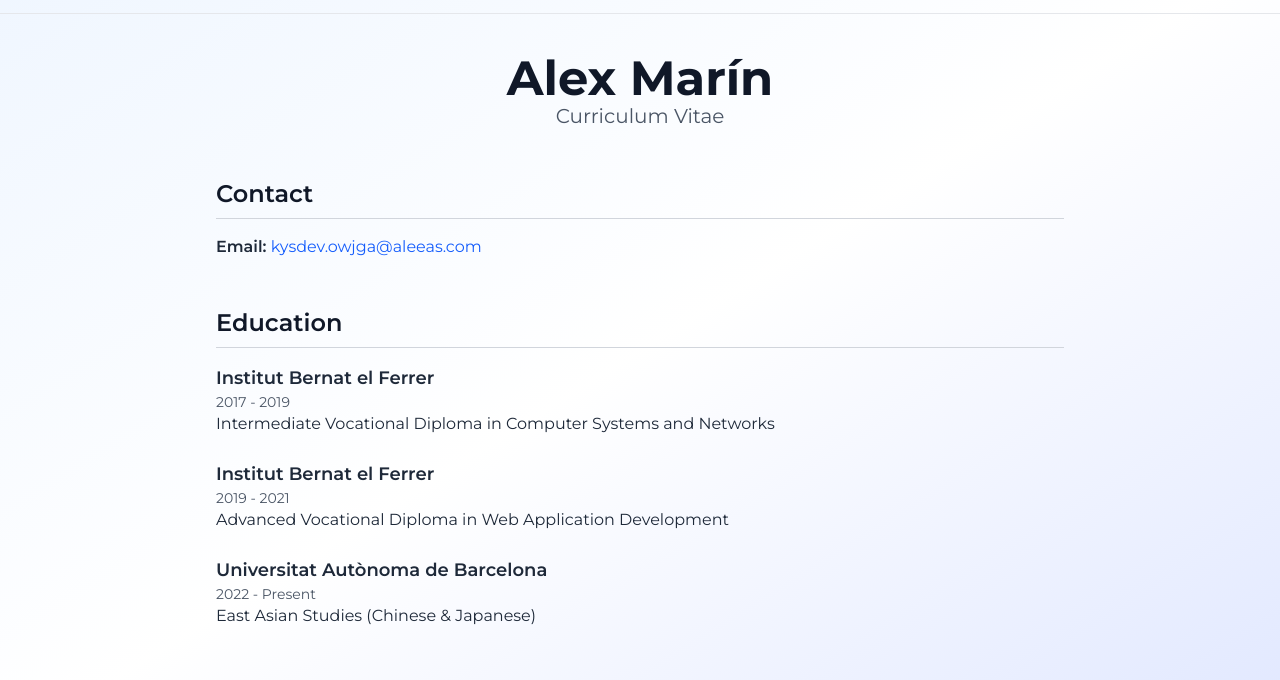
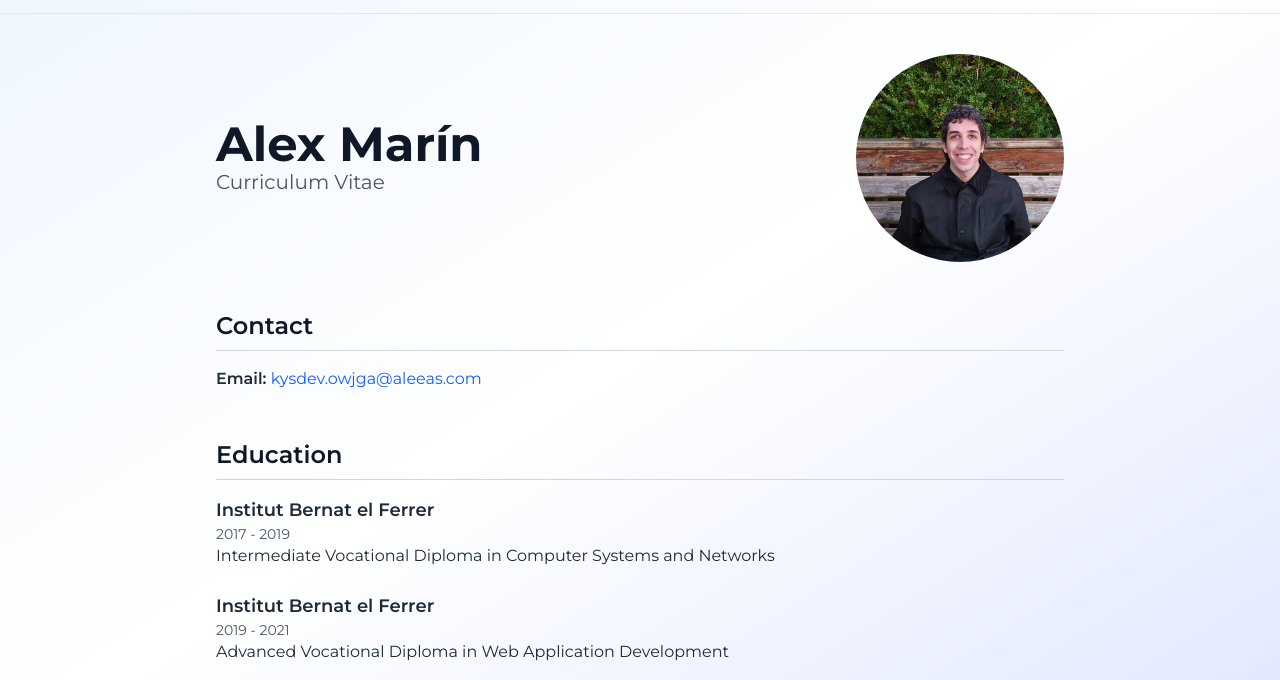
Before and after one commit to mariinkys/personal-site, an Astro site: page /cv in a window 1280 px wide. Shown: the part 49-729 px from the top of the page. Built offline with nearby package versions, Linux system fonts and the light colour scheme; Astro itself is replaced by a stand-in of ours.

Commit message:
improv: add personal image to cv

```diff
--- a/src/pages/cv.astro
+++ b/src/pages/cv.astro
@@ -1,14 +1,24 @@
 ---
 import Layout from "../layouts/Layout.astro";
+import profileImage from "../assets/me.webp";
 ---
 
 <Layout>
     <div class="max-w-4xl mx-auto p-6">
-        <header class="text-center mb-12">
-            <h1 class="text-5xl font-bold">Alex Marín</h1>
-            <span class="block text-xl text-gray-600 dark:text-gray-400"
-                >Curriculum Vitae</span
-            >
+        <header
+            class="text-center mb-12 lg:flex lg:items-center lg:justify-between lg:text-left"
+        >
+            <div class="lg:flex-1">
+                <h1 class="text-5xl font-bold">Alex Marín</h1>
+                <span class="block text-xl text-gray-600 dark:text-gray-400"
+                    >Curriculum Vitae</span
+                >
+            </div>
+            <img
+                src={profileImage.src}
+                alt="Alex Marín"
+                class="w-52 h-52 rounded-full mx-auto mt-6 mb-6 object-cover lg:mt-0 lg:mb-0 lg:mx-0"
+            />
         </header>
 
         <!-- Contact -->
```
Also changed, not shown: src/assets/me.webp (added).
